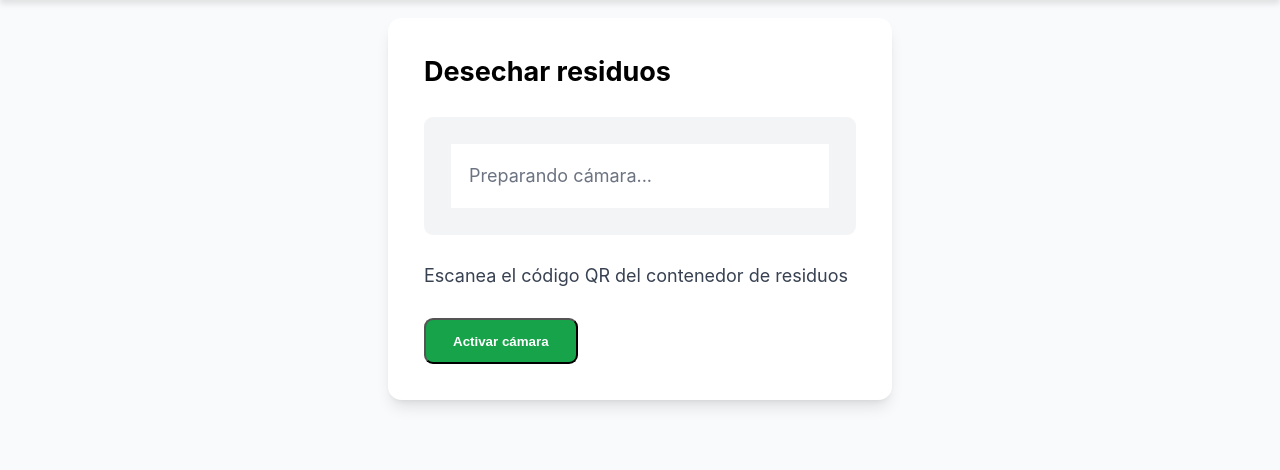
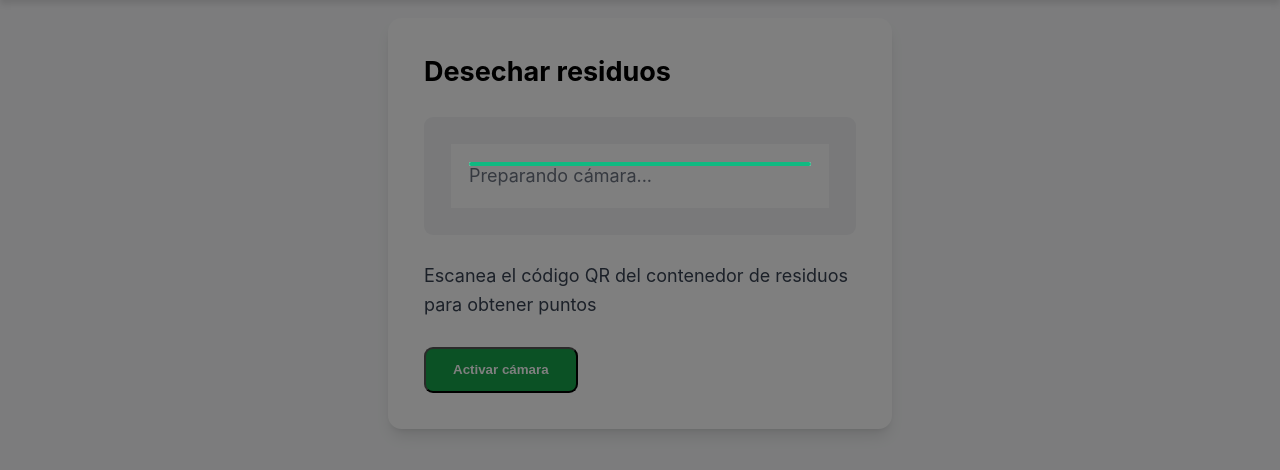
Before and after one commit to AGV48/GreenPath-User, a PHP site: page /front/dispose.php in a window 1280 px wide. Shown: the part 104-574 px from the top of the page. Run offline with PHP 8.4, Linux system fonts and the light colour scheme; a user stored in the database is signed in; data comes from the database, SQL or seed files in the repository; some libraries are stand-ins or nearby versions.

Commit message:
Add QR code validation and enhance scanning process in dispose.php

```diff
--- a/front/css/styles.css
+++ b/front/css/styles.css
@@ -523,3 +523,22 @@ body {
 .nav-link:hover {
     background-color: rgba(255, 255, 255, 0.1);
 }
+
+.scanner-overlay {
+            position: relative;
+            width: 100%;
+            max-width: 400px;
+            margin: 0 auto;
+        }
+        .scanner-overlay::after {
+            content: '';
+            position: absolute;
+            top: 0;
+            left: 0;
+            right: 0;
+            bottom: 0;
+            border: 2px solid #10B981;
+            border-radius: 8px;
+            pointer-events: none;
+            box-shadow: 0 0 0 100vmax rgba(0, 0, 0, 0.5);
+        }
--- a/front/dispose.php
+++ b/front/dispose.php
@@ -35,6 +35,24 @@
         $user_email = $_SESSION['user_email'];
 
         try {
+            // Verificar que el QR sea válido (puedes añadir más validaciones)
+            if (!preg_match('/^GREENPATH_\d+$/', $qr_content)) {
+                throw new Exception("Código QR no válido");
+            }
+
+            // Verificar si este QR ya fue escaneado por el usuario (para evitar duplicados)
+            $check_query = "SELECT COUNT(*) as count FROM qr_escaneados
+                           WHERE usuario_email = :email AND qr_code = :qr_content";
+            $check_stmt = $conexion->prepare($check_query);
+            $check_stmt->bindParam(':email', $user_email);
+            $check_stmt->bindParam(':qr_content', $qr_content);
+            $check_stmt->execute();
+            $result = $check_stmt->fetch(PDO::FETCH_ASSOC);
+
+            if ($result['count'] > 0) {
+                throw new Exception("Ya has escaneado este código QR antes");
+            }
+
             // Obtener puntos actuales del usuario
             $query = "SELECT puntos FROM usuarios WHERE correo = :email";
             $stmt = $conexion->prepare($query);
@@ -45,12 +63,27 @@
             $current_points = $user_data ? $user_data['puntos'] : 0;
             $points_to_add = 10; // Puntos a añadir por cada escaneo
 
+            // Iniciar transacción
+            $conexion->beginTransaction();
+
             // Actualizar puntos en la base de datos
             $update_query = "UPDATE usuarios SET puntos = puntos + :points WHERE correo = :email";
             $update_stmt = $conexion->prepare($update_query);
             $update_stmt->bindParam(':points', $points_to_add);
             $update_stmt->bindParam(':email', $user_email);
             $update_stmt->execute();
+
+            // Registrar el QR escaneado
+            $register_query = "INSERT INTO qr_escaneados (usuario_email, qr_code, puntos_obtenidos, fecha_escaneo)
+                             VALUES (:email, :qr_content, :points, NOW())";
+            $register_stmt = $conexion->prepare($register_query);
+            $register_stmt->bindParam(':email', $user_email);
+            $register_stmt->bindParam(':qr_content', $qr_content);
+            $register_stmt->bindParam(':points', $points_to_add);
+            $register_stmt->execute();
+
+            // Confirmar transacción
+            $conexion->commit();
 
             // Devolver respuesta JSON
             header('Content-Type: application/json');
@@ -62,12 +95,17 @@
             ]);
             exit();
 
-        } catch (PDOException $e) {
-            error_log("Error al actualizar puntos: " . $e->getMessage());
+        } catch (Exception $e) {
+            // Revertir transacción si hay error
+            if ($conexion->inTransaction()) {
+                $conexion->rollBack();
+            }
+
+            error_log("Error al procesar QR: " . $e->getMessage());
             header('Content-Type: application/json');
             echo json_encode([
                 'success' => false,
-                'message' => 'Error al procesar los puntos'
+                'message' => $e->getMessage()
             ]);
             exit();
         }
@@ -82,6 +120,7 @@
     <link rel="stylesheet" href="css/styles.css">
     <link rel="shortcut icon" href="media/logo.png">
     <link rel="stylesheet" href="https://cdnjs.cloudflare.com/ajax/libs/font-awesome/6.4.0/css/all.min.css">
+    <script src="https://rawgit.com/schmich/instascan-builds/master/instascan.min.js"></script>
     <style>
 
     </style>
@@ -141,8 +180,9 @@
             <div class="bg-gray-100 p-6 rounded-lg mb-6">
                 <div class="bg-white p-4 rounded">
                     <!-- Lector de cámara para QR -->
+                    <div class="scanner-overlay">
                         <video id="qr-scanner" width="100%" style="display: none;"></video>
-                    <canvas id="qr-canvas" width="300" height="300" style="display: none;"></canvas>
+                    </div>
                     <div id="scanner-container" class="w-full">
                         <p id="scanner-status" class="text-gray-500">Preparando cámara...</p>
                     </div>
@@ -150,10 +190,10 @@
             </div>
 
             <p class="text-gray-700 mb-6">
-                Escanea el código QR del contenedor de residuos
+                Escanea el código QR del contenedor de residuos para obtener puntos
             </p>
 
-            <div id="scan-result" class="hidden mb-4 p-3 bg-green-100 text-green-800 rounded"></div>
+            <div id="scan-result" class="hidden mb-4 p-3 rounded"></div>
 
             <button id="start-scanner" class="bg-green-600 hover:bg-green-700 text-white font-bold py-3 px-6 rounded-lg transition duration-200">
                 Activar cámara
@@ -170,7 +210,7 @@
         const scanResult = document.getElementById('scan-result');
 
         let isScanning = false;
-    let stream = null; // Guardar la referencia al stream
+        let scanner = null; // Declarar scanner aquí
 
         scannerButton.addEventListener('click', function() {
             if (!isScanning) {
@@ -183,90 +223,86 @@
         function startScanner() {
             scannerStatus.textContent = "Buscando cámara...";
 
-    Instascan.Camera.getCameras()
-        .then(function(cameras) {
+            Instascan.Camera.getCameras().then(function(cameras) {
                 if (cameras.length > 0) {
-                // Buscar la cámara trasera por nombre o posición
-                let backCamera = cameras.find(camera =>
-                    camera.name.toLowerCase().includes('back') ||
-                    camera.facingMode === 'environment'
-                );
-
-                // Si no se encuentra, usar la última cámara (suele ser la trasera)
-                if (!backCamera && cameras.length > 1) {
-                    backCamera = cameras[cameras.length - 1];
-                } else if (!backCamera) {
-                    backCamera = cameras[0]; // Fallback a la única cámara disponible
+                    // Preferir cámara trasera
+                    let selectedCamera = cameras[0];
+                    if (cameras.length > 1) {
+                        selectedCamera = cameras.find(cam => cam.name.includes('back') || cam.name.includes('rear')) || cameras[1];
                     }
 
-                // Iniciar scanner con la cámara seleccionada
                     scanner = new Instascan.Scanner({
                         video: videoElement,
-                    mirror: false, // Desactivar espejo para la trasera
-                    scanPeriod: 1
+                        mirror: false,
+                        scanPeriod: 5 // Escanear cada 5 segundos para mejor rendimiento
                     });
 
-                scanner.start(backCamera)
-                    .then(() => {
+                    scanner.start(selectedCamera).then(function() {
                         videoElement.style.display = 'block';
-                        scannerContainer.innerHTML = '';
-                        scannerContainer.appendChild(videoElement);
-                        scannerStatus.textContent = "Escaneando...";
+                        scannerStatus.textContent = "Escaneando código QR...";
                         scannerButton.textContent = "Detener cámara";
                         isScanning = true;
-                    })
-                    .catch(error => {
-                        console.error("Error al iniciar cámara:", error);
-                        scannerStatus.textContent = "Error al iniciar la cámara trasera.";
+                    }).catch(function(err) {
+                        console.error("Error al iniciar cámara:", err);
+                        scannerStatus.textContent = "Error al iniciar la cámara";
                     });
                 } else {
-                scannerStatus.textContent = "No se encontraron cámaras.";
+                    scannerStatus.textContent = "No se encontraron cámaras disponibles";
                 }
-        })
-        .catch(error => {
-            console.error("Error al listar cámaras:", error);
-            scannerStatus.textContent = "Error al acceder a las cámaras.";
+            }).catch(function(err) {
+                console.error("Error al acceder a cámaras:", err);
+                scannerStatus.textContent = "Error al acceder a la cámara";
             });
         }
+
         function stopScanner() {
             if (scanner) {
                 scanner.stop();
                 videoElement.style.display = 'none';
                 scannerButton.textContent = "Activar cámara";
-            scannerStatus.textContent = "Cámara detenida.";
+                scannerStatus.textContent = "Cámara detenida";
                 isScanning = false;
             }
         }
 
         // Escuchar el evento de escaneo
+        if (scanner) {
             scanner.addListener('scan', function(content) {
                 scanResult.classList.remove('hidden');
-        scanResult.textContent = `Código QR escaneado: ${content}`;
+                scanResult.textContent = "Procesando código QR...";
+                scanResult.className = "mb-4 p-3 bg-blue-100 text-blue-800 rounded";
 
                 // Enviar el contenido del QR al servidor
                 fetch('dispose.php', {
                     method: 'POST',
                     headers: {
-                'Content-Type': 'application/x-www-form-urlencoded'
+                        'Content-Type': 'application/x-www-form-urlencoded',
                     },
-            body: `qr_content=${encodeURIComponent(content)}`
+                    body: 'qr_content=' + encodeURIComponent(content)
                 })
                 .then(response => response.json())
                 .then(data => {
                     if (data.success) {
-                scanResult.textContent = `¡${data.points_added} puntos añadidos! Total: ${data.new_points} puntos.`;
-                scanResult.classList.add('bg-green-100', 'text-green-800');
+                        scanResult.textContent = data.message + " ¡+" + data.points_added + " puntos! Total: " + data.new_points + " puntos.";
+                        scanResult.className = "mb-4 p-3 bg-green-100 text-green-800 rounded";
+
+                        // Actualizar el contador de puntos en el header
+                        const pointsDisplay = document.querySelector('.points-display span');
+                        if (pointsDisplay) {
+                            pointsDisplay.textContent = data.new_points.toString().replace(/\B(?=(\d{3})+(?!\d))/g, ".") + " pts";
+                        }
                     } else {
-                scanResult.textContent = data.message;
-                scanResult.classList.add('bg-red-100', 'text-red-800');
+                        scanResult.textContent = "Error: " + data.message;
+                        scanResult.className = "mb-4 p-3 bg-red-100 text-red-800 rounded";
                     }
                 })
                 .catch(error => {
-            console.error("Error al procesar el escaneo:", error);
-            scanResult.textContent = "Error al procesar el escaneo.";
-            scanResult.classList.add('bg-red-100', 'text-red-800');
+                    console.error("Error:", error);
+                    scanResult.textContent = "Error al conectar con el servidor";
+                    scanResult.className = "mb-4 p-3 bg-red-100 text-red-800 rounded";
                 });
             });
+        }
     });
     </script>
 </body>
```
Lines whose indentation alone changed are shown as unchanged.
